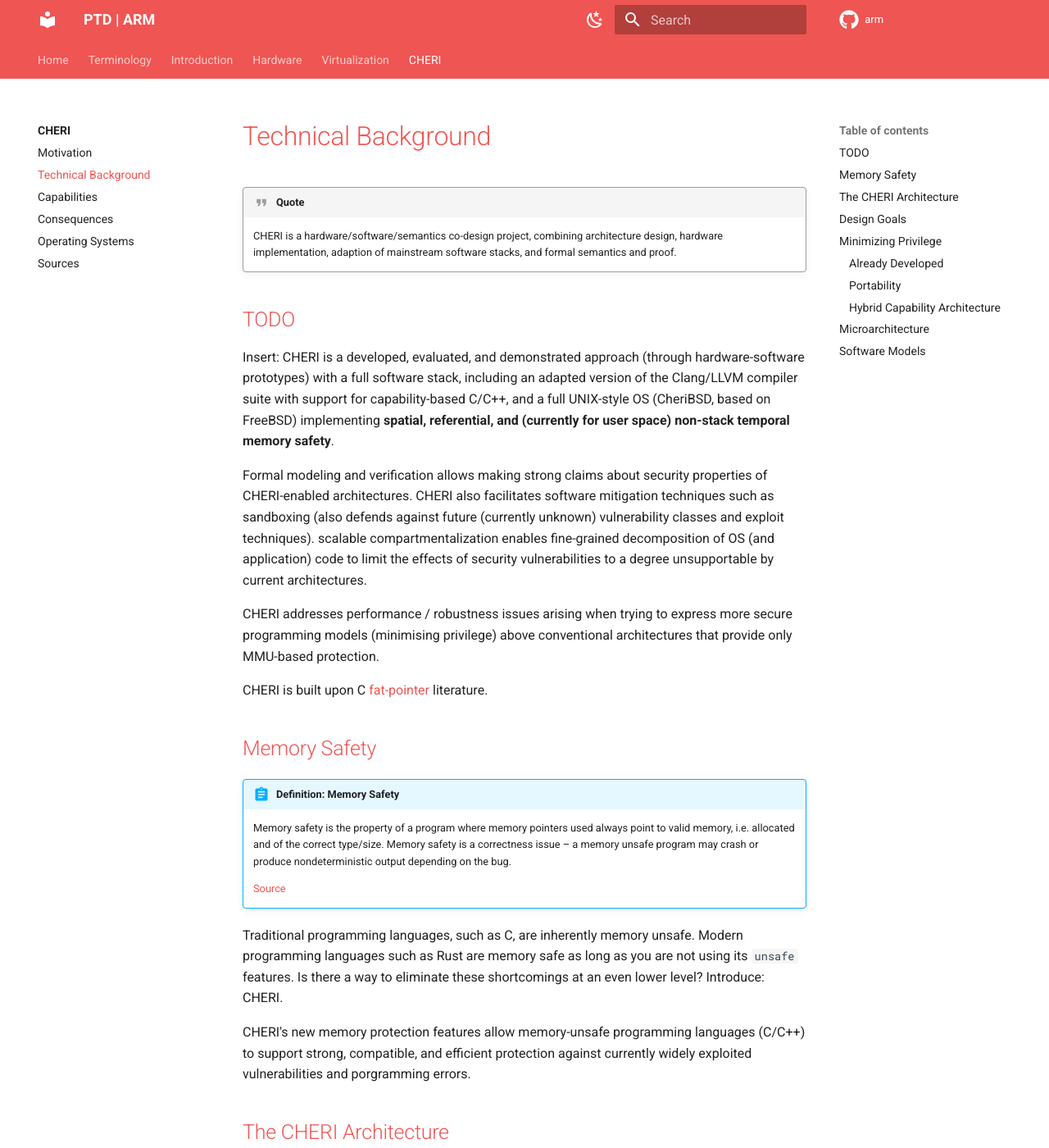
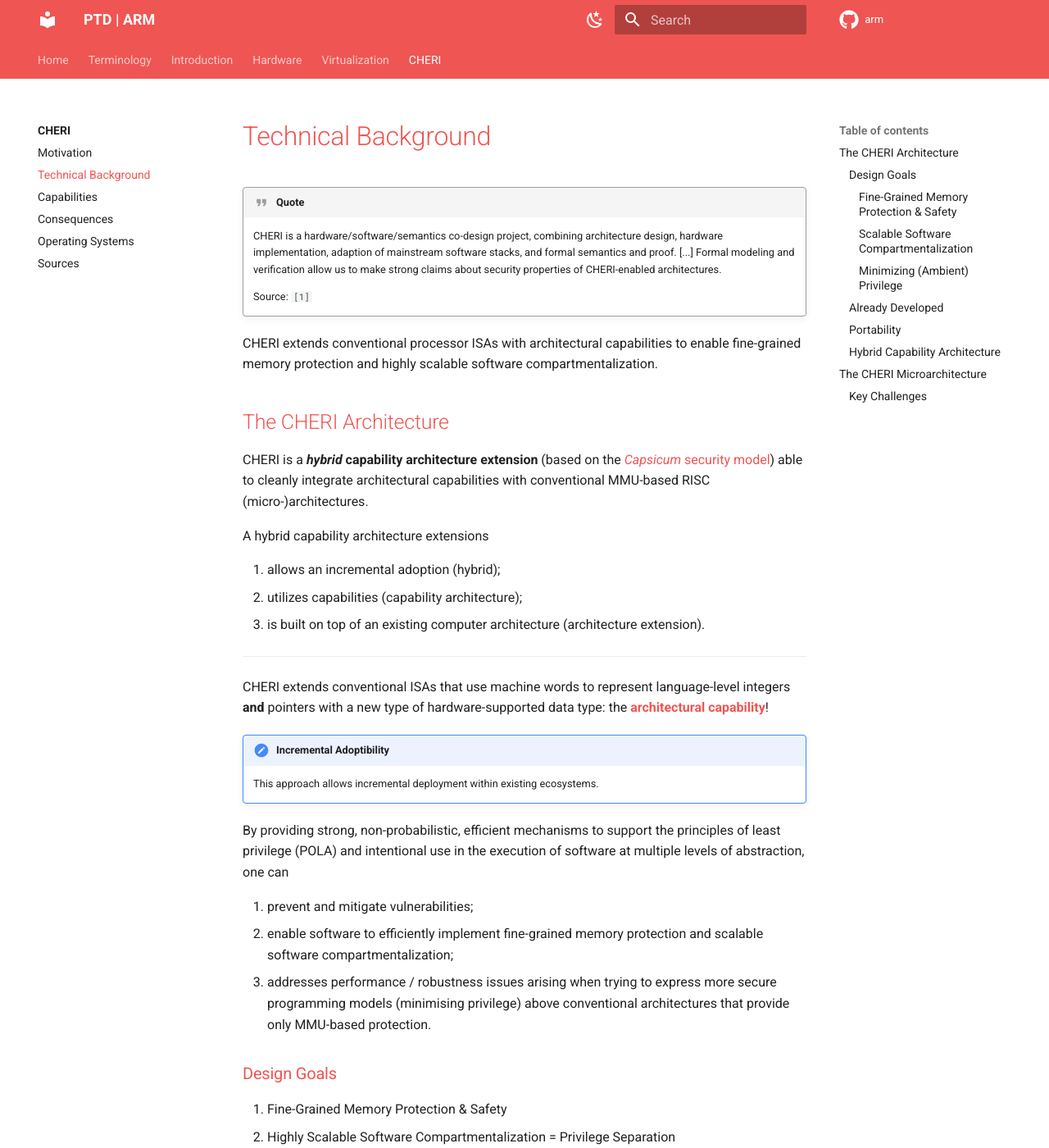
Before and after one commit to georglauterbach/arm, an MkDocs documentation site: the page built from documentation/content/cheri/technical_background.md, in a window 1280 px wide and 1400 px high. Shown: the whole window at 82% size. Built offline with MkDocs 1.6.1 and Material for MkDocs 9.7.7, drawn with Linux system fonts in a browser that asks for light colours; comment, search, counter and statistics services are not loaded; some of the changed text lies outside the part shown.

Commit message:
started rewriting

```diff
--- a/documentation/content/cheri/index.md
+++ b/documentation/content/cheri/index.md
@@ -4,8 +4,12 @@
 
 This is the landing page for CHERI, a new computer architecture designed to enable fine-grained memory protection and highly scalable software compartmentalization.
 
-This page provides you only with the very basics of CHERI. To properly get acquianted with the topic, start by reading the [Motivation](./motivation.md) article. Thereafter, the article on the [Technical Background](./technical_background.md) provides you with detailed information on how CHERI works. This article is closely connected to the article on [Capabilities](./capabilities.md). In the end, the articles on [Consequences](./consequences.md) and [Operating Systems](./operating_systems.md) go into detail about where and how CHERI can be applied.
+This page provides you only with the definition of what CHERI is and what it does. To properly get acquianted with the topic, start by reading the [Motivation](./motivation.md) article. Thereafter, the article on the [Technical Background](./technical_background.md) provides you with detailed information on how CHERI works. This article is closely connected to the article on [Capabilities](./capabilities.md). In the end, the articles on [Consequences](./consequences.md) and [Operating Systems](./operating_systems.md) go into detail about where and how CHERI can be applied.
 
-!!! info "Definition: Capability Hardware Enhanced RISC Instructions CHERI"
+!!! info "Definition: Capability Hardware Enhanced RISC Instructions (CHERI)"
 
-    TODO
+    ~ hybrid capability architecture extension able to blend architectural capabilities with conventional MMU-based architectures. It extends conventional ISAs, relying on architectural capabilities to enforce
+
+    1. fine-grained memory protection;
+    2. strong, non-probabilistic, efficient mechanisms which support the principles of least privilege (POLA);
+    3. the intentional use in the execution of software at multiple levels of abstraction.
--- a/documentation/content/cheri/technical_background.md
+++ b/documentation/content/cheri/technical_background.md
@@ -2,21 +2,52 @@
 
 !!! quote
 
-    CHERI is a hardware/software/semantics co-design project, combining architecture design, hardware implementation, adaption of mainstream software stacks, and formal semantics and proof.
+    CHERI is a hardware/software/semantics co-design project, combining architecture design, hardware implementation, adaption of mainstream software stacks, and formal semantics and proof. \[...\] Formal modeling and verification allow us to make strong claims about security properties of CHERI-enabled architectures.
 
-## TODO
+    Source: `[1]`
 
-Insert: CHERI is a developed, evaluated, and demonstrated approach (through hardware-software prototypes) with a full software stack, including an adapted version of the Clang/LLVM compiler suite with support for capability-based C/C++, and a full UNIX-style OS (CheriBSD, based on FreeBSD) implementing **spatial, referential, and (currently for user space) non-stack temporal memory safety**.
+CHERI extends conventional processor ISAs with architectural capabilities to enable fine-grained memory protection and highly scalable software compartmentalization.
 
-Formal modeling and verification allows making strong claims about security properties of CHERI-enabled architectures. CHERI also facilitates software mitigation techniques such as sandboxing (also defends against future (currently unknown) vulnerability classes and exploit techniques). scalable compartmentalization enables fine-grained decomposition of OS (and application) code to limit the effects of security vulnerabilities to a degree unsupportable by current architectures.
+## The CHERI Architecture
 
-CHERI addresses performance / robustness issues arising when trying to express more secure programming models (minimising privilege) above conventional architectures that provide only MMU-based protection.
+CHERI is a **_hybrid_ capability architecture extension** (based on the [_Capsicum_ security model][wikipedia-capsicum]) able to cleanly integrate architectural capabilities with conventional MMU-based RISC (micro-)architectures.
 
-CHERI is built upon C [fat-pointer][stackoverflow-fat-pointers] literature.
+A hybrid capability architecture extensions
 
-[stackoverflow-fat-pointers]: https://stackoverflow.com/questions/57754901/what-is-a-fat-pointer
+1. allows an incremental adoption (hybrid);
+2. utilizes capabilities (capability architecture);
+3. is built on top of an existing computer architecture (architecture extension).
 
-## Memory Safety
+---
+
+CHERI extends conventional ISAs that use machine words to represent language-level integers **and** pointers with a new type of hardware-supported data type: the [**architectural capability**][docs-capabilities]!
+
+!!! note "Incremental Adoptibility"
+
+    This approach allows incremental deployment within existing ecosystems.
+
+By providing strong, non-probabilistic, efficient mechanisms to support the principles of least privilege (POLA) and intentional use in the execution of software at multiple levels of abstraction, one can
+
+1. prevent and mitigate vulnerabilities;
+2. enable software to efficiently implement fine-grained memory protection and scalable software compartmentalization;
+3. addresses performance / robustness issues arising when trying to express more secure programming models (minimising privilege) above conventional architectures that provide only MMU-based protection.
+
+[wikipedia-capsicum]: https://en.wikipedia.org/wiki/Capsicum_(Unix)
+
+### Design Goals
+
+1. Fine-Grained Memory Protection & Safety
+2. Highly Scalable Software Compartmentalization = Privilege Separation
+3. Minimize (Ambient) Privilege
+4. Incremental Adoptability from Current ISAs & Software Stacks
+    - no disruption of RISC design choices
+    - composed with conventional ring-based privilege & virtual memory
+5. Low Performance Overhead for Memory Protection
+6. Significant Performance Improvements for Software Compartmentalization
+7. Formal Grounding
+8. Programmer-Friendly Underpinnings
+
+#### Fine-Grained Memory Protection & Safety
 
 !!! abstract "Definition: Memory Safety"
 
@@ -24,69 +55,43 @@ CHERI is built upon C [fat-pointer][stackoverflow-fat-pointers] literature.
 
     [Source](https://stanford-cs242.github.io/f18/lectures/05-1-rust-memory-safety.html)
 
-Traditional programming languages, such as C, are inherently memory unsafe. Modern programming languages such as Rust are memory safe as long as you are not using its `unsafe` features. Is there a way to eliminate these shortcomings at an even lower level? Introduce: CHERI.
+Traditional programming languages, such as C, are inherently memory unsafe. Modern programming languages such as Rust are memory safe as long as you are not using its `unsafe` features. CHERI allows do this at an even lower level. CHERI's new memory protection features allow memory-unsafe programming languages (C/C++) to support strong, compatible, and efficient protection against currently widely exploited vulnerabilities and porgramming errors.
 
-CHERI's new memory protection features allow memory-unsafe programming languages (C/C++) to support strong, compatible, and efficient protection against currently widely exploited vulnerabilities and porgramming errors.
+CHERI employs fine-grained memory protection of spatial, referential, and temporal memory (for memory-unsafe programming languages) by utilizing capabilities instead of integers & modest OS extensions.
 
-## The CHERI Architecture
+#### Scalable Software Compartmentalization
 
-CHERI is a **_hybrid_ capability architecture extension** (based on the [_Capsicum_ security model][wikipedia-capsicum]) able to blend architectural capabilities with conventional MMU-based architectures and microarchitectures and with conventional CPU stacks based on virtual memory and C/C++.
+!!! warning "This Section is TODO"
 
-!!! note "Incremental Adoptibility"
+One can use CHERI as an alternative means to construct software isolation & controlled communication, which does not need to be strictly MMU-based (note: MMU is used because virtual memory is used).
 
-    This approach allows incremental deployment within existing ecosystems.
-
-CHERI **extends conventional ISAs** which use machine words to represent language-level integers and pointers with a new type of hardware-supported data: the [**architectural capability**][docs-capabilities]!
-
-CHERI provides an architecture-neutral capability-based protection model, instantiated in various commodity base architectures (such as CHERI-MIPS, CHERI-RISC-V, Arm’s prototype _Morello_ architecture, and a sketched version of CHERI-x86-64).
-
-This enables software to efficiently implement fine-grained memory protection and scalable software compartmentalization.
-
-By providing strong, non-probabilistic, efficient mechanisms to support the principles of least privilege (POLA) and intentional use in the execution of software at multiple levels of abstraction, one can also prevent and mitigate vulnerabilities.
-
-[wikipedia-capsicum]: https://en.wikipedia.org/wiki/Capsicum_(Unix)
-
-## Design Goals
-
-1. Fine-Grained Memory Protection
-2. Highly Scalable Software Compartmentalization
-3. Incremental Adoptability from Current ISAs & Software Stacks
-    - no disruption of RISC design choices
-    - composed with conventional ring-based privilege & virtual memory
-4. Low Performance Overhead for Memory Protection
-5. Significant Performance Improvements for Software Compartmentalization
-6. Formal Grounding
-7. Programmer-Friendly Underpinnings
-
-## Minimizing Privilege
+#### Minimizing (Ambient) Privilege
 
 CHERI allows software privilege to be minimized at two granularities:
 
 1. **Fine-Grained Code Protection**
-    - enables fine-grain protection and intentional use
+    - enables fine-grain protection and intentional use via POLA
     - by introducing in-address-space _memory_ capabilities replacing integer virtual addresses representations of code & data pointers
     - aim: minimize rights available to be exercised on instruction-by-instruction basis
     - protection policies can (to a large extent) be based on information already present in program descriptions
-    - POLA
-    - non-probabilistic protection against broad range of memory- and pointer-based vulnerabilities & exploit techniques
-        - buffer overflows
-        - format-string attacks
-        - pointer injection
-        - data-pointer-corruption attacks
-        - control-flow attacks
+    - non-probabilistic protection against broad range of memory- and pointer-based vulnerabilities & exploit techniques (buffer overflows, format-string attacks, pointer injection, data-pointer-corruption attacks, control-flow attacks)
     - achieved through code re-compilation on CHERI
 2. **Secure Encapsulation & Intentional Use**
-   - coarser granularity
-   - through highly scalable in-address-space software compartmentalization
-   - by implementing _object_ capabilities
-   - aim: minimize set of rights available to larger isolated software components, building on efficient architectural support for strong software encapsulation
-   - grounded in explicit descriptions of isolation and communication
+    - coarser granularity
+    - through highly scalable in-address-space software compartmentalization
+    - by implementing _object_ capabilities
+    - aim: minimize set of rights available to larger isolated software components, building on efficient architectural support for strong software encapsulation
+    - grounded in explicit descriptions of isolation and communication
 
 ### Already Developed
 
+CHERI provides an architecture-neutral capability-based protection model, instantiated in various commodity base architectures such as CHERI-MIPS, CHERI-RISC-V, ARM's prototype [_Morello_](./consequences.md#morello) architecture, and a sketched version of CHERI-x86-64.
+
+---
+
 The following work has already been done or partly finished:
 
-1. **ISA Changes**: introduce [architectural capabilities][docs-capabilities]
+1. **ISA changes**: introduce [architectural capabilities][docs-capabilities]
 2. **New microarchitecture**: demonstrating that capabilities can be implemented efficiently in hardware, including support for efficient tagged memory to protect capabilities in memory, and compressed capabilities to reduce memory overhead
 3. **Formal models**: of CHERI-extended ISAs (used as the architecture definition, as readable documentation, for architecture design exploration, for automatic construction of executable ISA-level simulators, for automatic test generation, and for mechanized verification of formal statements and proofs of the architecture’s security properties)
 
@@ -97,6 +102,8 @@ This will enable:
 3. **OS extensions** to use (and support application use of) fine-grained memory protection (spatial, referential, and (non-stack) temporal memory safety) and abstraction extensions to support scalable software compartmentalization
 4. Application-level adaptations to operate correctly with CHERI memory protection and software compartmentalization
 
+CHERI is a developed, evaluated, and demonstrated approach (through hardware-software prototypes) with a full software stack, including an adapted version of the Clang/LLVM compiler suite with support for capability-based C/C++, and a full UNIX-style OS (CheriBSD, based on FreeBSD) implementing spatial, referential, and (currently for user space) non-stack temporal memory safety.
+
 [docs-capabilities]: ./capabilities.md
 
 ### Portability
@@ -104,14 +111,10 @@ This will enable:
 CHERI-aware code is portable across underlying architectures, except for
 
 - architecture-specific compiler backend code
-- machine-dependent aspects of OS kernel (e.g., early boot, context switching, exception handling)
+- machine-dependent aspects of the OS kernel (e.g., early boot, context switching, exception handling)
 - user space runtime (e.g., run-time linker)
 
 ### Hybrid Capability Architecture
-
-!!! info
-
-    CHERI is a hybrid capability architecture, designed to integrate a capability model with a conventional MMU-based architecture in non-disruptive and incrementally adoptable manner for software stacks.
 
 One of the key design goals of CHERI is to support the continued use of C/C++ (or alike languages) and virtual-memory-based hypervisors, operating systems, and applications.
 
@@ -129,7 +132,7 @@ Several design choices stem from these goals, and extensions generally conform t
 
     Source: `[1]`
 
-Key challenges:
+### Key Challenges
 
 1. **Tagged Memory**: conventional DRAM does not support capability tagging
     - protection model does not require particular implementation of tagging, just that tags be suitably protected & properly coherent with the data they protect
@@ -140,15 +143,8 @@ Key challenges:
     - 3 extra virtual addresses: bottom bound, capability address, upper bound
     - exploit redundancy between these 4 addresses
     - CHERI Concentrate is the current compression scheme
-3. others
-    1. increase in bus/data path width
-    2. DDC extra ADD impact on critical path
+3. Others
+    1. Increase in bus/data path width
+    2. DDC adds an extra `add` impact on critical path
 
-Essential elements - like pipeline structure, memory subsystem designs including caches, MMUs - retain their current structure.
-
-## Software Models
-
-CHERI uses capabilities for
-
-1. **Fine-Grained Memory Protection**: of spatial, referential, and temporal memory (for memory-unsafe programming languages) by utilizing capabilities instead of integers & modest OS extensions
-2. **Scalable Software Compartmentalization**: alternative means to construct software isolation & controlled communication (not strictly MMU-based (note: MMU is used because virtual memory is used))
+But: essential elements - like pipeline structure, memory subsystem designs including caches, MMUs - retain their current structure.
```
Also changed, not shown: other parts of documentation/content/cheri/technical_background.md (+1 -1 lines), documentation/content/cheri/capabilities.md (+5 -9 lines), documentation/content/cheri/consequences.md (+4 -0 lines), documentation/content/cheri/motivation.md (+6 -8 lines), documentation/content/cheri/operating_systems.md (+2 -0 lines).
